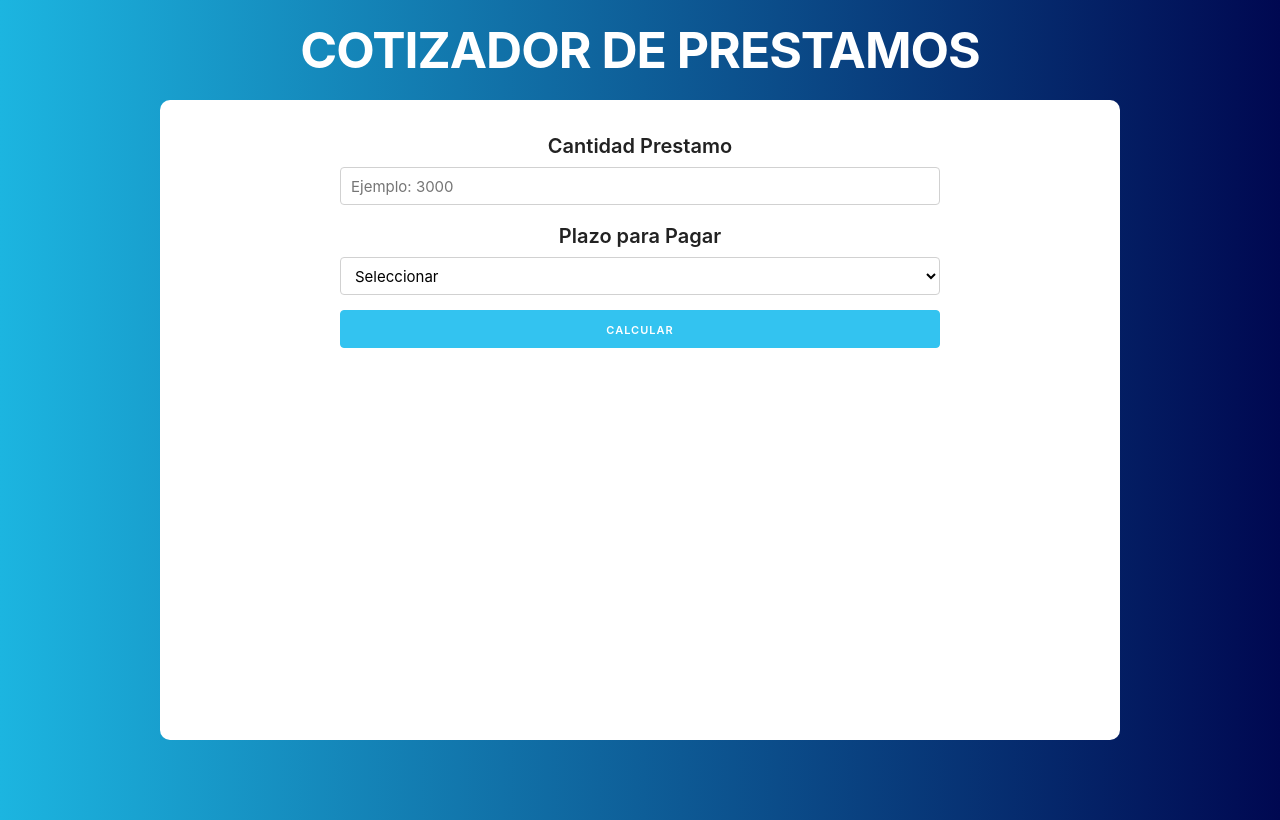
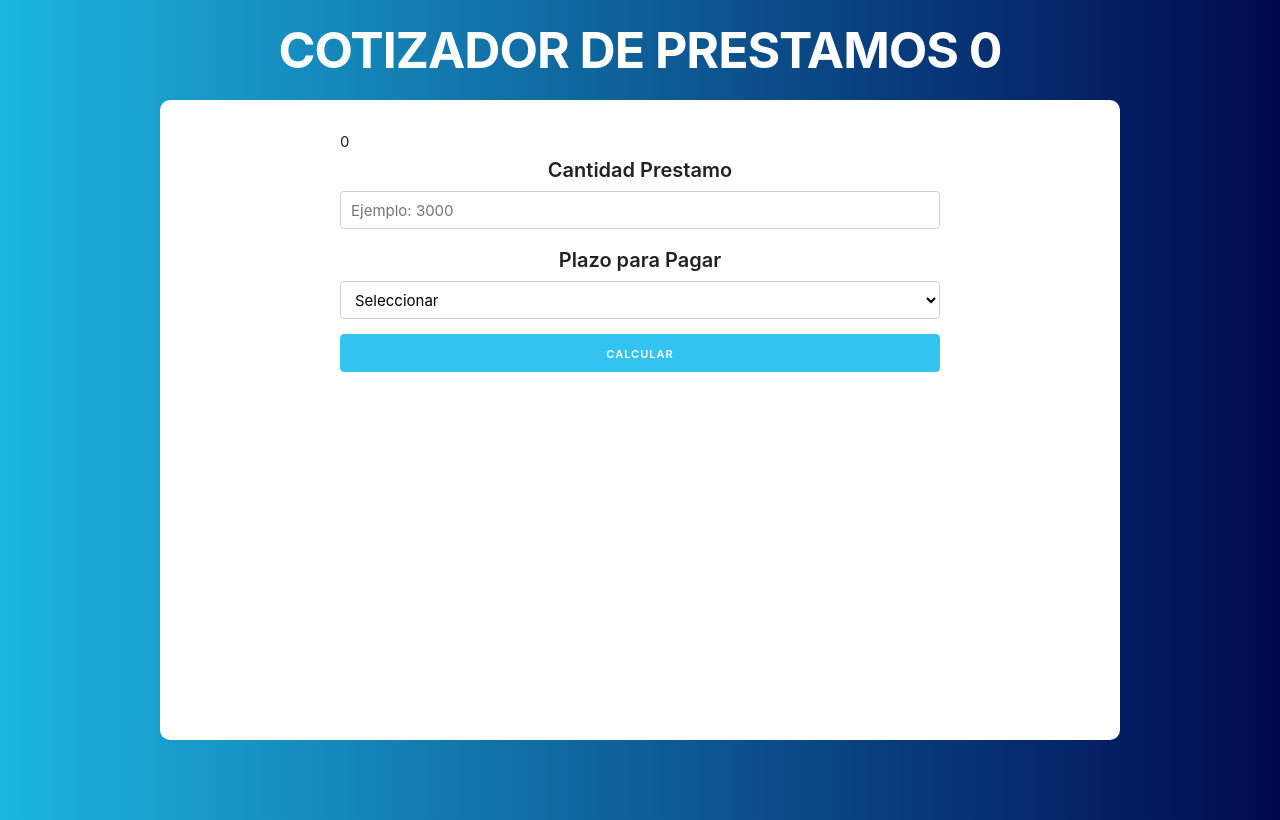
Before and after one commit to Albertoenriquepaulo/UdemyJS-React, a React (Create React App) app: page / in a window 1280 px wide. Built offline with nearby package versions, Linux system fonts and the light colour scheme.

Commit message:
246. Leer valores de un formulario

```diff
--- a/src/App.js
+++ b/src/App.js
@@ -1,11 +1,12 @@
 // Enlace del proyecto donde esta el contenido de index.css
 // https://gist.github.com/juanpablogdl/194c15d376391a67c46dd08817bf9ae4
 
-import React, { Fragment } from 'react';
+import React, { Fragment, useState } from 'react';
 import Header from './component/Header'
 import Form from './component/Form'
 
 function App() {
+  const [cantidad, guardarCantidad] = useState(0);
   return (
     // <div className="App">
     //   <Header />
@@ -16,9 +17,13 @@ function App() {
     <Fragment>
       <Header
         titulo='Cotizador de Prestamos'
+        cantidad={cantidad}
       />
       <div className="container">
-        <Form />
+        <Form
+          cantidad={cantidad}
+          guardarCantidad={guardarCantidad}
+        />
       </div>
     </Fragment>
   );
--- a/src/component/Form.js
+++ b/src/component/Form.js
@@ -1,7 +1,18 @@
-import React from 'react';
-const Form = () => {
+import React, { useState } from 'react';
+
+const Form = ({ cantidad, guardarCantidad }) => {
+    // Definir el State
+
+    /**
+        const leerCantidad = (e) => {
+            guardarCantidad(+e.target.value);
+            console.log(guardarCantidad);
+        }
+     */
+
     return (
         <form>
+            {cantidad}
             <div className="row">
                 <div>
                     <label>Cantidad Prestamo</label>
@@ -9,6 +20,7 @@ const Form = () => {
                         className="u-full-width"
                         type="number"
                         placeholder="Ejemplo: 3000"
+                        onChange={(e) => guardarCantidad(+e.target.value)}
                     />
                 </div>
                 <div>
--- a/src/component/Header.js
+++ b/src/component/Header.js
@@ -1,7 +1,7 @@
 import React, { Fragment } from 'react'
 
-const Header = ({ titulo }) => (
-    <h1>{titulo}</h1>
+const Header = ({ titulo, cantidad }) => (
+    <h1>{titulo} {cantidad}</h1>
 );
 
 
```
